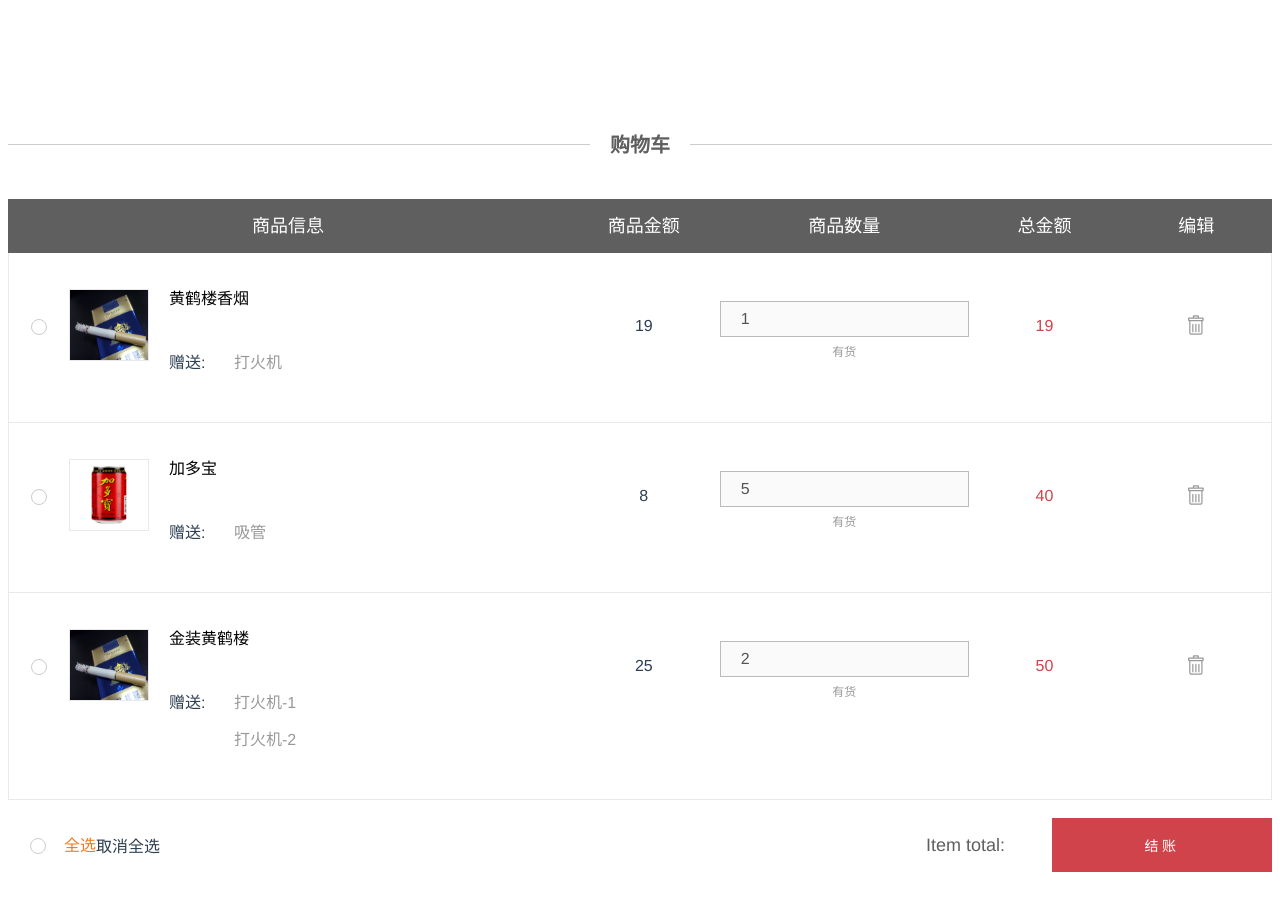
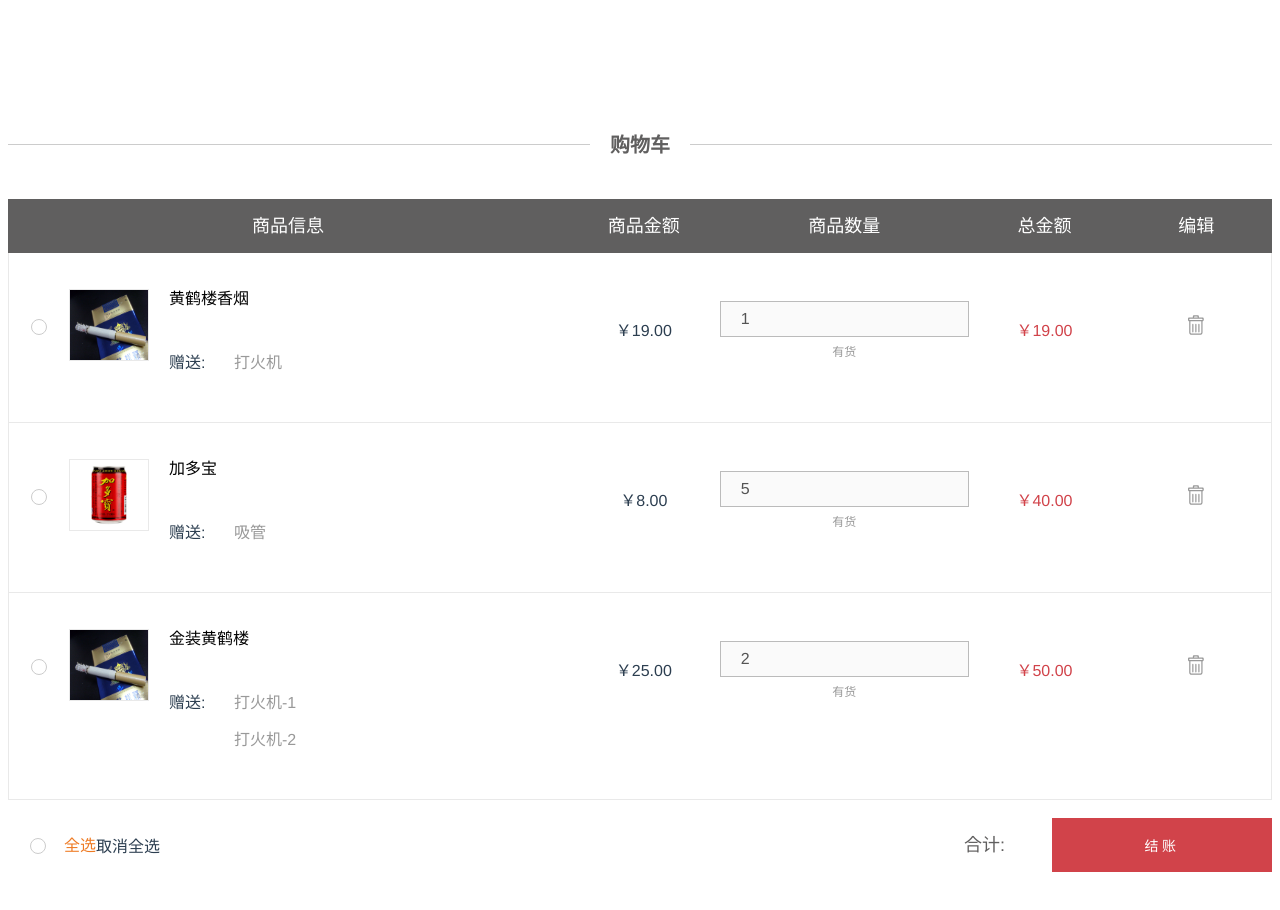
Before and after one commit to githubzyl/vue2.0-shopping-cart, a Vue app: page / in a window 1280 px wide. Shown: the top 910 px of the page. Built offline with nearby package versions, Linux system fonts and the light colour scheme.

Commit message:
增加了filter控制，函数使用ES6语法

```diff
--- a/src/components/Cart.vue
+++ b/src/components/Cart.vue
@@ -66,7 +66,7 @@
                     </div>
                   </div>
                   <div class="cart-tab-2">
-                    <div class="item-price">{{ item.productPrice }}</div>
+                    <div class="item-price">{{ item.productPrice | formatMoney}}</div>
                   </div>
                   <div class="cart-tab-3">
                     <div class="item-quantity">
@@ -81,7 +81,7 @@
                     </div>
                   </div>
                   <div class="cart-tab-4">
-                    <div class="item-price-total">{{ item.productPrice * item.productQuantity }}</div>
+                    <div class="item-price-total">{{ item.productPrice * item.productQuantity | formatMoney }}</div>
                   </div>
                   <div class="cart-tab-5">
                     <div class="cart-item-operation">
@@ -114,7 +114,7 @@
             </div>
             <div class="cart-foot-r">
               <div class="item-total">
-                Item total: <span class="total-price"></span>
+                合计: <span class="total-price"></span>
               </div>
               <div class="next-btn-wrap">
                 <a href="javascrit:;" class="btn btn--red" style="width: 200px">结账</a>
@@ -155,23 +155,23 @@
       }
     },
     filters: {
-
+      formatMoney: function (value) {
+        return '￥' + value.toFixed(2)
+      }
     },
     mounted: function () {
       this.cartList()
     },
     methods: {
       cartList: function () {
-        var self = this
         axios.get('/static/data/cartData.json')
-          .then(function (response) {
-            console.log(response)
+          .then(response => {
             let result = response.data.result
-            self.productList = result.list
-            self.totalMoney = result.totalMoney
+            this.productList = result.list
+            this.totalMoney = result.totalMoney
           })
           .catch(function (error) {
-            self.error = error
+            this.error = error
           })
       }
     }
```
Also changed, not shown: .babelrc.
